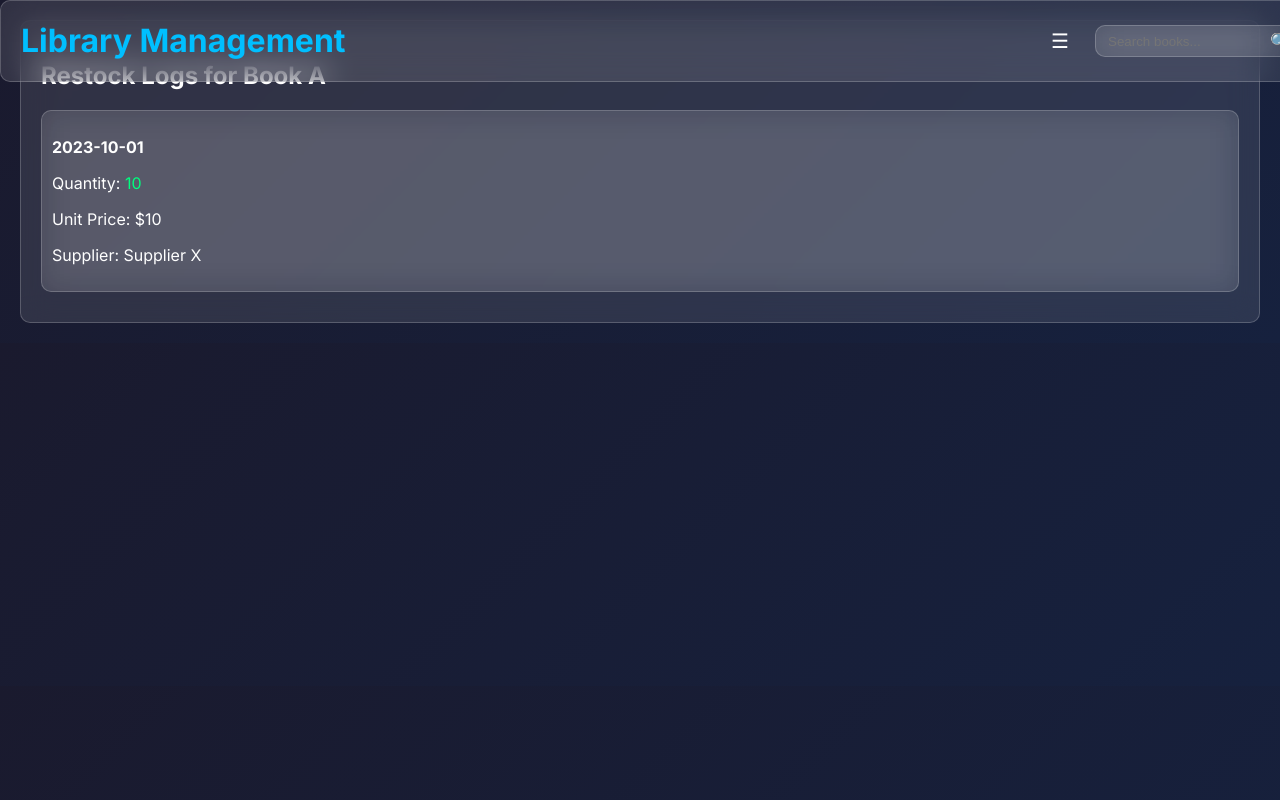
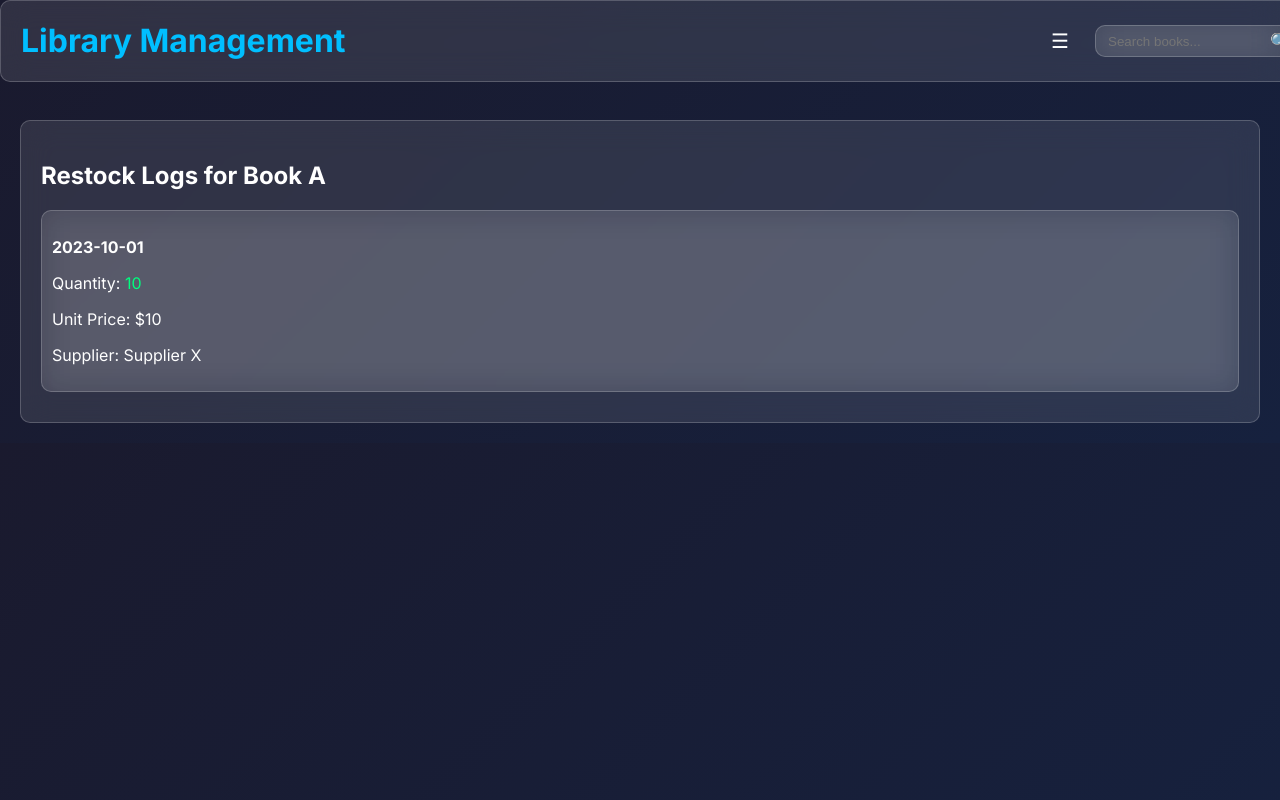
Before and after one commit to kaarthikslab/LMS, a React (Create React App) app: page /restocked/1 in a window 1280 px wide. Built offline with nearby package versions, Linux system fonts and the light colour scheme.

Commit message:
Update RestockedDetails.js

```diff
--- a/src/components/RestockedDetails.js
+++ b/src/components/RestockedDetails.js
@@ -1,13 +1,13 @@
 import React from 'react';
 import { useParams } from 'react-router-dom';
-import { mockBooks } from '../data/mockdata';
+import { mockBooks } from '../data/mockData';
 
 const RestockedDetails = () => {
   const { id } = useParams();
   const book = mockBooks.find(b => b.id === parseInt(id));
 
   return (
-    <div className="glass" style={{ padding: '20px' }}>
+    <div className="glass" style={{ padding: '20px', marginTop: '100px' }}> {/* 5-line gap below header */}
       <h2>Restock Logs for {book.name}</h2>
       {book.restocked.map((log, idx) => (
         <div key={idx} className="glass" style={{ margin: '10px 0', padding: '10px' }}>
```
